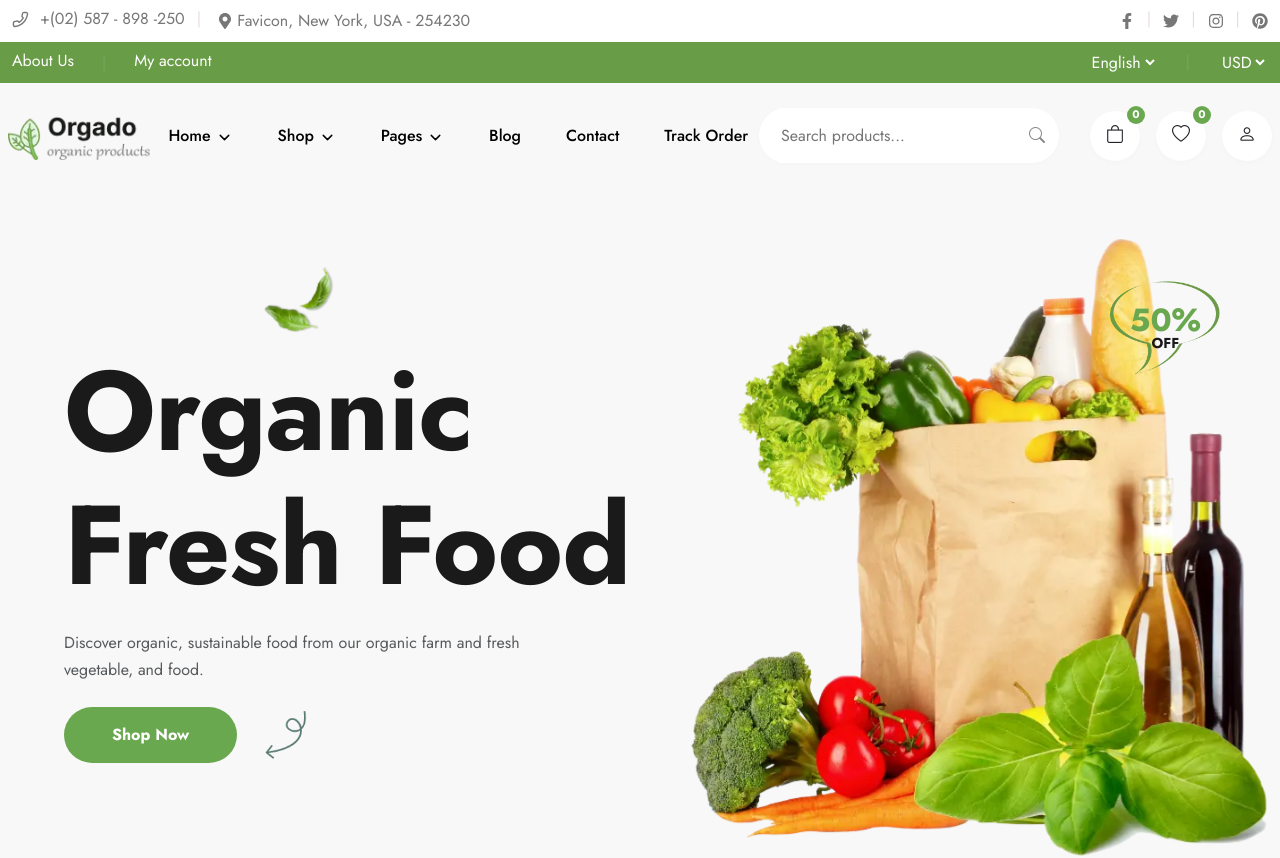
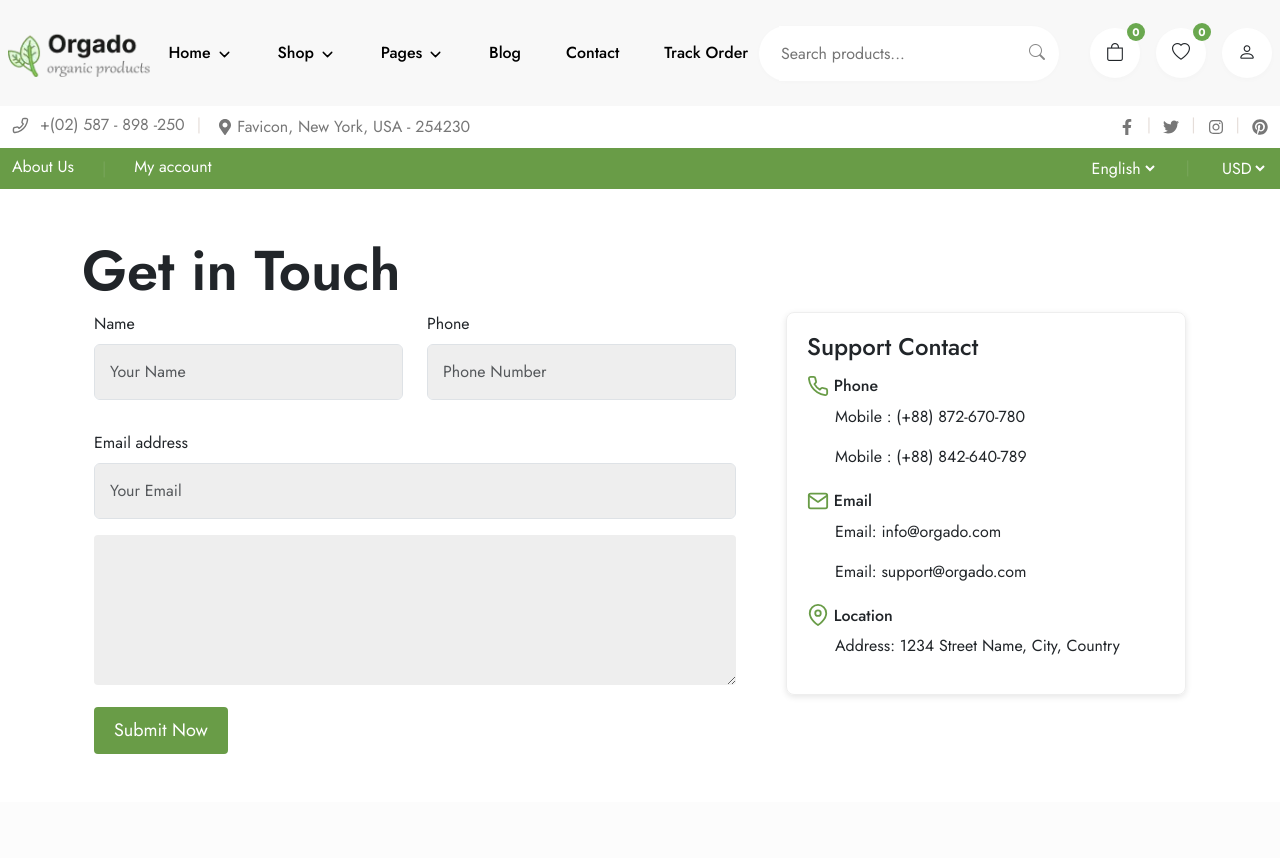
Before and after one commit to manu-gitxen/orgado, a React (Vite) app in the folder orgado-web/: page / in a window 1280 px wide. Shown: the top 858 px of the page. Built offline with nearby package versions, Linux system fonts and the light colour scheme.

Commit message:
contact page started

```diff
--- a/orgado-web/src/App.jsx
+++ b/orgado-web/src/App.jsx
@@ -1,27 +1,28 @@
-import { useState } from 'react'
-import reactLogo from './assets/react.svg'
-import viteLogo from '/vite.svg'
-import './App.css'
-import Header from './components/Header'
-import TopBar from './components/TopBar'
-import './index.css'
-import Hero from './components/Hero'
-import ServiceInfo from './components/ServiceInfo'
-import Footer from './components/Footer'
+import { useState } from "react";
+import reactLogo from "./assets/react.svg";
+import viteLogo from "/vite.svg";
+import "./App.css";
+import Header from "./components/Header";
+import TopBar from "./components/TopBar";
+import "./index.css";
+import Hero from "./components/Hero";
+import ServiceInfo from "./components/ServiceInfo";
+import Footer from "./components/Footer";
+import Contact from "./pages/Contact";
 
 function App() {
-  const [count, setCount] = useState(0)
+  const [count, setCount] = useState(0);
 
   return (
     <>
-    <TopBar/>
-      <Header/>
-      <Hero/>
-      <ServiceInfo />
-      <Footer/>
-
+      {/* <TopBar /> */}
+      <Header />
+      {/* <Hero /> */}
+      <Contact />
+      {/* <ServiceInfo /> */}
+      <Footer />
     </>
-  )
+  );
 }
 
-export default App
+export default App;
--- /dev/null
+++ b/orgado-web/src/assets/Styles/Contact.css
@@ -0,0 +1,54 @@
+.touch-tittle h1{
+    font-size: 3.5rem !important;
+    font-weight: 600;
+}
+
+form input{
+    margin-bottom: 15px;
+    padding: 15px !important;
+    font-size: 16px;
+    border: none;
+    border-radius: 4px;
+    width: 100%;
+    background-color: #eeeeee !important;
+}
+.user-message textarea{
+    width: 100%;
+    height: 150px;
+    padding: 15px !important;
+    font-size: 16px;
+    border: none;
+    border-radius: 4px;
+    background-color: #eeeeee !important;
+    margin-bottom: 15px;
+}
+form button{
+    padding: 10px 20px;
+    font-size: 18px;
+    background-color: #699c47;
+    color: white;
+    border: none;
+    border-radius: 4px;
+    cursor: pointer;
+}
+.support-info {
+    border: #eeeeee 1px solid;
+    padding: 20px;
+    border-radius: 8px;
+    box-shadow: 0 2px 6px rgba(0, 0, 0, 0.1);
+    width: 400px;
+
+    align-content: end;
+
+}
+.input-box{
+   width: 100%;
+   margin-right: 50px;
+}
+.contact-icons{
+    color: #699c47;
+    font-size: 22px;
+}
+.support-info p{
+    margin-left: 28px;
+}
--- a/orgado-web/src/assets/Styles/Footer.css
+++ b/orgado-web/src/assets/Styles/Footer.css
@@ -85,7 +85,7 @@
 
 @media (max-width: 991px) {
   .footer-nav {
-    flex-direction: column; /* Stack links on mobile */
+    flex-direction: column;
     gap: 15px !important;
   }
 }
--- a/orgado-web/src/components/ServiceInfo.jsx
+++ b/orgado-web/src/components/ServiceInfo.jsx
@@ -4,6 +4,7 @@ import { FiTruck, FiRefreshCw, FiShield, FiHeadphones } from "react-icons/fi";
 
 const Features = () => {
   return (
+
     <section className="features-section">
       <div className="container-fluid">
         <div className="features-wrapper bg-white rounded-3 shadow-sm p-4 mt-4">
--- a/orgado-web/src/components/TopBar.jsx
+++ b/orgado-web/src/components/TopBar.jsx
@@ -5,6 +5,7 @@ import '../assets/Styles/TopBar.css'
 
 const TopBar = () => {
   return (
+
     <div className="top-box ">
       <div className="container-fluid  justify-content-between top-bar-1">
 
@@ -14,7 +15,6 @@ const TopBar = () => {
           <span className=""><FaMapMarkerAlt className='mx-1' /> Favicon, New York, USA - 254230</span>
 
         </div>
-
 
         <div className="social-icons d-flex">
           <span className=""><FaFacebookF /></span>
--- /dev/null
+++ b/orgado-web/src/pages/Contact.jsx
@@ -0,0 +1,99 @@
+import React from "react";
+import TopBar from "../components/TopBar";
+import '../assets/Styles/Contact.css'
+import { FiPhone, FiMail, FiMapPin } from "react-icons/fi";
+
+function Contact() {
+      const handleSubmit = (e) =>{
+        e.preventDefault();
+        alert("Form submitted!");
+    }
+  return (
+    <>
+      <TopBar />
+      <div className="container my-5 touch-tittle">
+        <h1>Get in Touch</h1>
+        <div className="container d-flex justify-content-between ">
+          <div className=" input-box">
+            <form onSubmit={handleSubmit}>
+
+              <div className="mb-3 user-name row">
+                <div className="col-md-6">
+
+                <label htmlFor="name" className="form-label">
+                  Name
+                </label>
+                <input
+                  type="text"
+                  className="form-control"
+                  id="name"
+                  placeholder="Your Name"
+                />
+                </div>
+
+                <div className="col-md-6">
+
+                <label htmlFor="name" className="form-label">
+                  Phone
+                </label>
+                <input
+                  type="text"
+                  className="form-control"
+                  id="name"
+                  placeholder="Phone Number"
+                />
+                </div>
+
+              </div>
+
+              <div className="mb-3 user-email">
+
+                <label htmlFor="email" className="form-label">
+                  Email address
+                </label>
+                <input
+                  type="email"
+                  className="form-control"
+                  id="email"
+                  placeholder="Your Email"
+                />
+              </div>
+              <div className="user-message">
+                <textarea name="" id=""></textarea>
+              </div>
+              <button type="submit" className="">
+                Submit Now
+              </button>
+            </form>
+          </div>
+          <div className=" ">
+            <div className="support-info">
+                <h4>Support Contact</h4>
+                <div className="phone-info">
+                <h6><span className="contact-icons">< FiPhone /></span> Phone</h6>
+                <p>Mobile : (+88) 872-670-780</p>
+                <p>Mobile : (+88) 842-640-789</p>
+                </div>
+                <div className="email-info">
+                <h6><span className="contact-icons">< FiMail /></span> Email</h6>
+                <p>Email: info@orgado.com</p>
+                <p>Email: support@orgado.com</p>
+                </div>
+                <div className="location-info">
+                <h6><span className="contact-icons">< FiMapPin /></span> Location</h6>
+                <p>Address: 1234 Street Name, City, Country</p>
+
+                </div>
+
+
+            </div>
+
+
+          </div>
+        </div>
+      </div>
+    </>
+  );
+}
+
+export default Contact;
```
